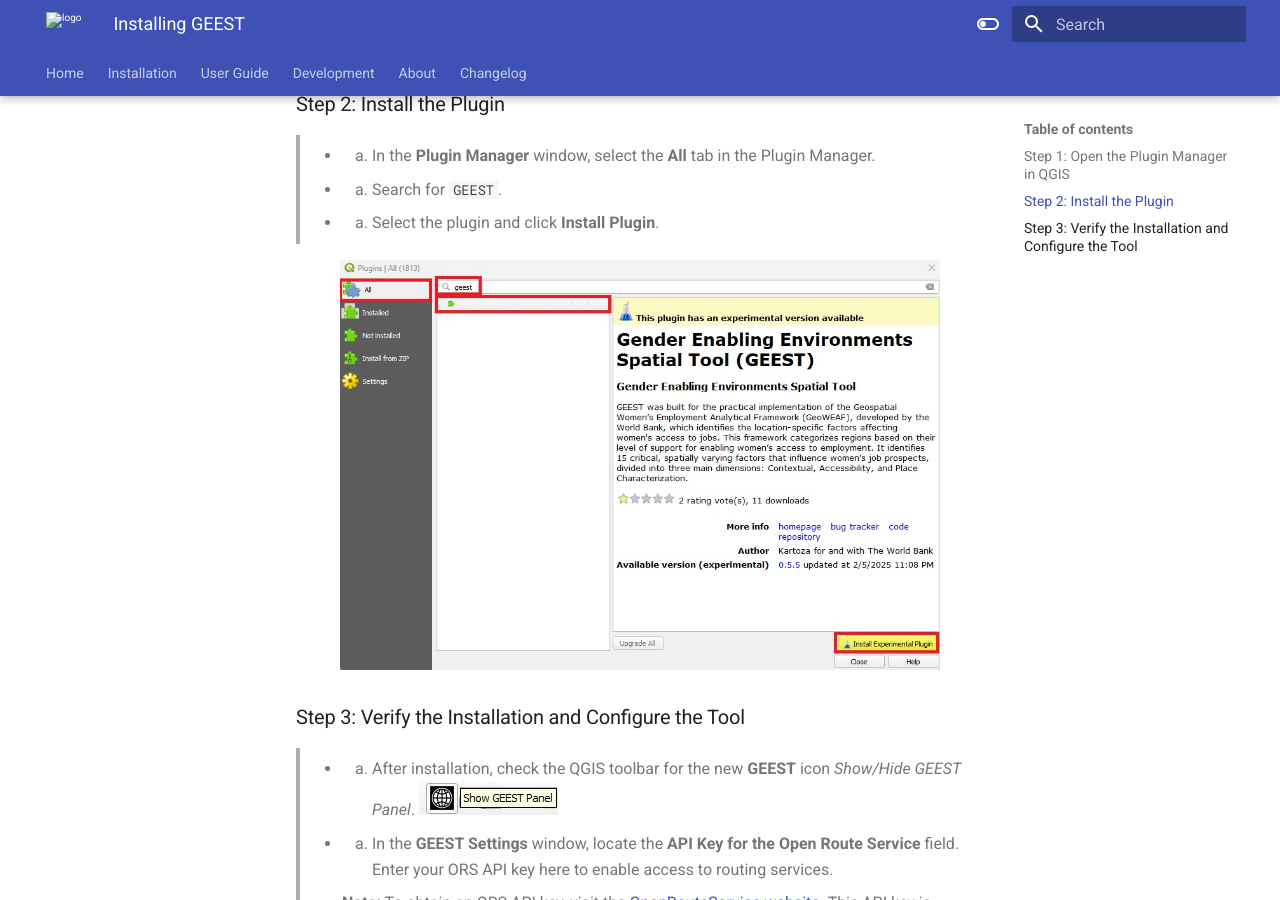
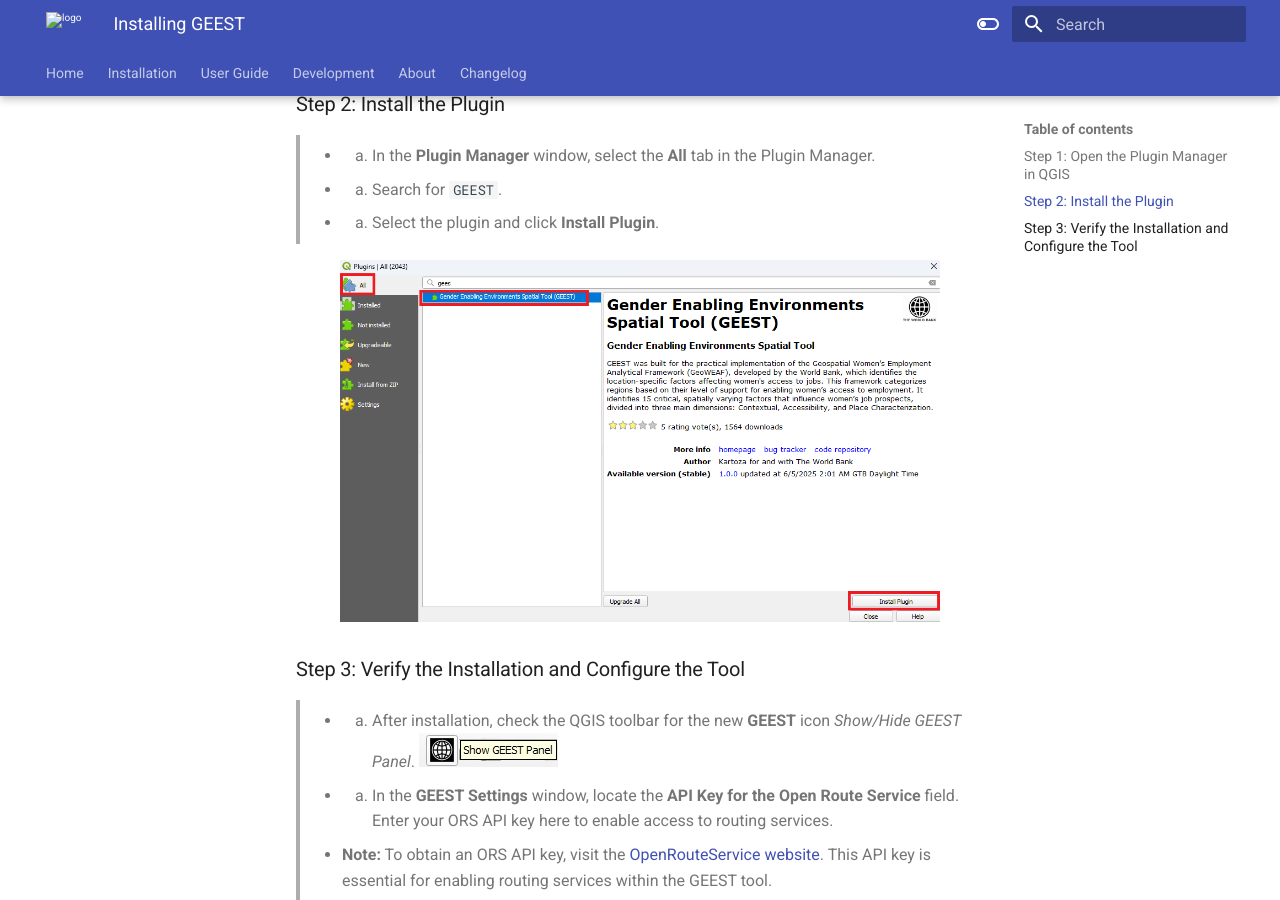
Before and after one commit to worldbank/GEEST, an MkDocs documentation site: the page built from docs/userguide/install.md, in a window 1280 px wide and 900 px high, scrolled down 549 px. Built offline with MkDocs 1.6.1 and Material for MkDocs 9.7.7, drawn with Linux system fonts in a browser that asks for light colours.

Commit message:
Update install.md

```diff
--- a/docs/userguide/install.md
+++ b/docs/userguide/install.md
@@ -17,8 +17,8 @@
 > - 2. Search for `GEEST`.
 > - 3. Select the plugin and click **Install Plugin**.
 
-<a href="https://raw.githubusercontent.com/worldbank/GEEST/main/docs/images/new%20images/install.jpg" target="_blank">
-  <img src="https://raw.githubusercontent.com/worldbank/GEEST/main/docs/images/new%20images/install.jpg" alt="QGIS Plugin Installation" width="600" style="display: block; margin-left: auto; margin-right: auto;" title="Click to enlarge">
+<a href="https://raw.githubusercontent.com/worldbank/GEEST/main/docs/images/new%20images/Install_page_plugin.png" target="_blank">
+  <img src="https://raw.githubusercontent.com/worldbank/GEEST/main/docs/images/new%20images/Install_page_plugin.png" alt="QGIS Plugin Installation" width="600" style="display: block; margin-left: auto; margin-right: auto;" title="Click to enlarge">
 </a>
 
 ### Step 3: Verify the Installation and Configure the Tool
```
